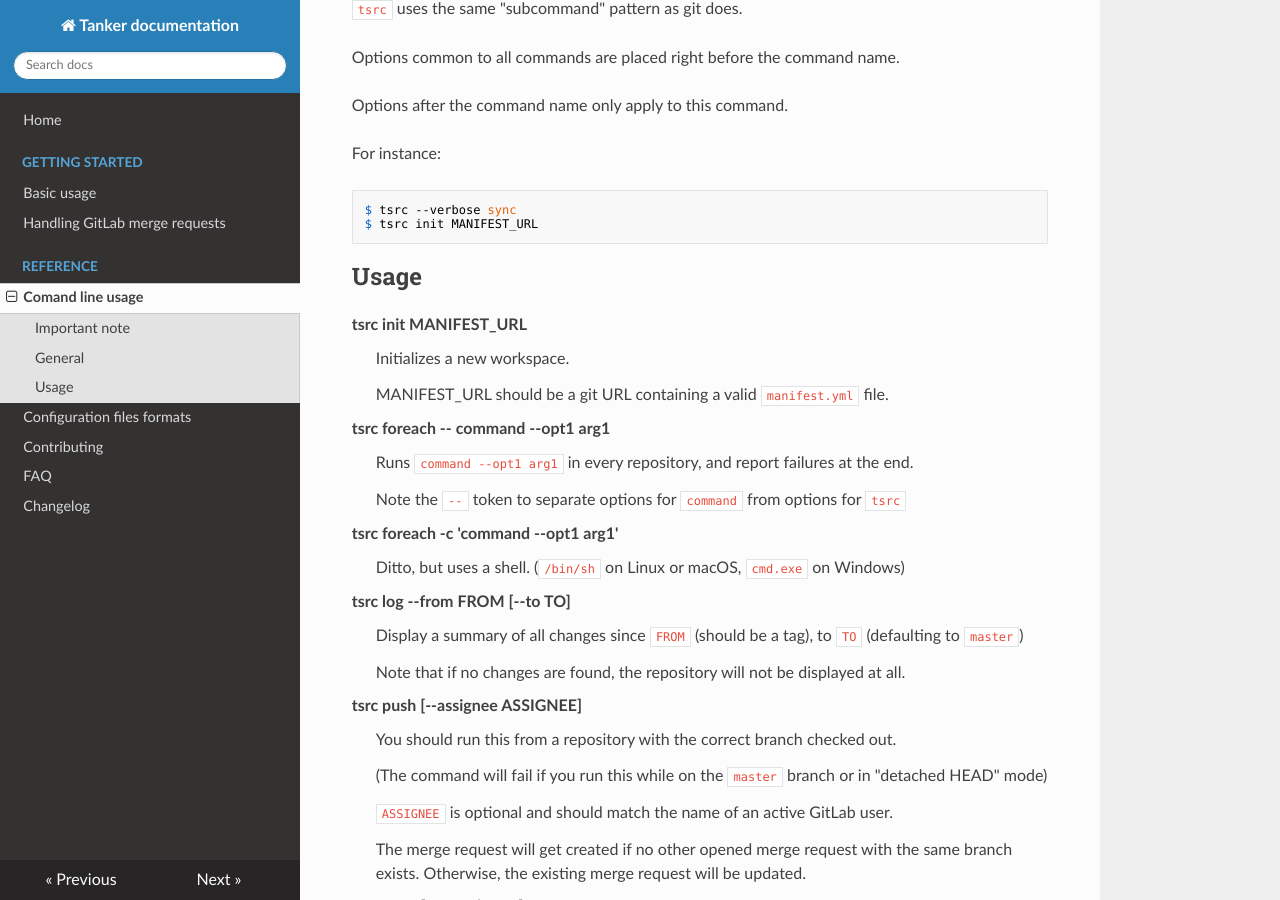
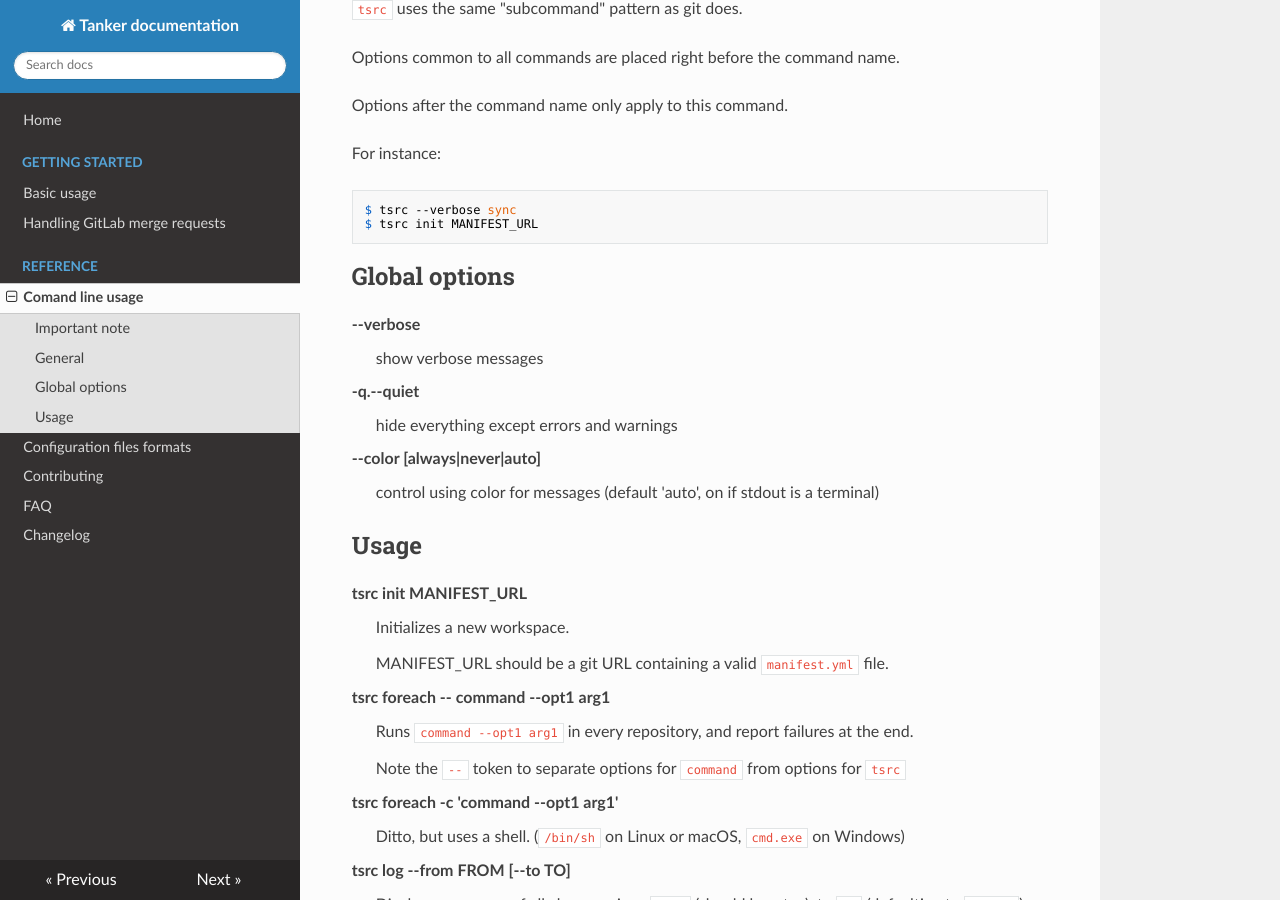
Before and after one commit to your-tools/tsrc, an MkDocs documentation site: the page built from docs/ref/cli.md, in a window 1280 px wide and 900 px high, scrolled down 348 px. Built offline with MkDocs 1.6.1, drawn with Linux system fonts in a browser that asks for light colours; nearby versions of some CDN libraries; old or Windows-style settings are respelled for this version of MkDocs.

Commit message:
Add --quiet and --color global options

````diff
--- a/docs/ref/cli.md
+++ b/docs/ref/cli.md
@@ -21,10 +21,21 @@ $ tsrc --verbose sync
 $ tsrc init MANIFEST_URL
 ```
 
+## Global options
+
+--verbose
+:   show verbose messages
+
+-q.--quiet
+:   hide everything except errors and warnings
+
+--color [always|never|auto]
+:    control using color for messages (default 'auto', on if stdout is a terminal)
+
 ## Usage
 
 
-tsrc init MANIFEST_URL</dt>
+tsrc init MANIFEST_URL
 :   Initializes a new workspace.
 
     MANIFEST_URL should be a git URL containing a valid
````
Also changed, not shown: 1 other file.
